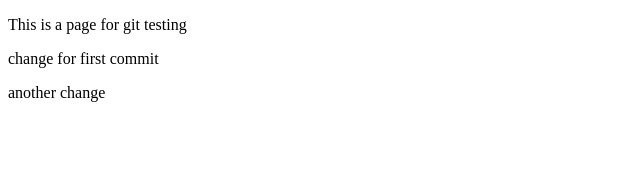
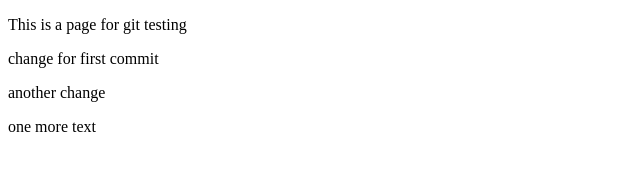
Before and after one commit to PetrushenkoNikolay/test, a plain HTML site: page index.html in a window 1280 px wide. Shown: the whole page, without its empty margins (0-640 px from the left). Drawn offline with Linux system fonts and the light colour scheme.

Commit message:
second commit

```diff
--- a/index.html
+++ b/index.html
@@ -13,5 +13,8 @@
 <p>
 	another change
 </p>
+<p>
+	one more text
+</p>
 </body>
 </html>
```
